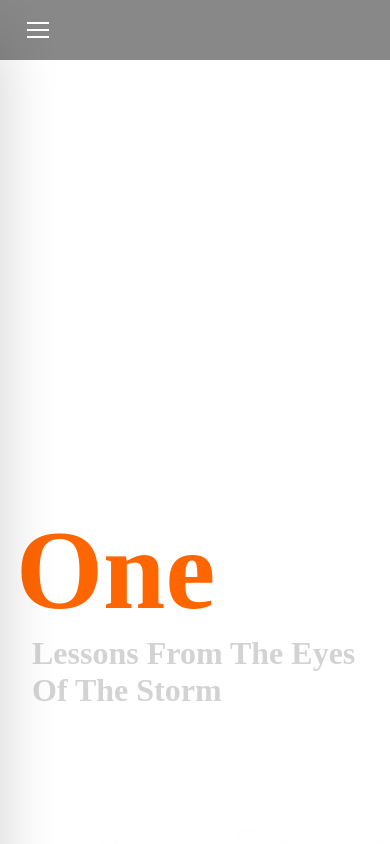
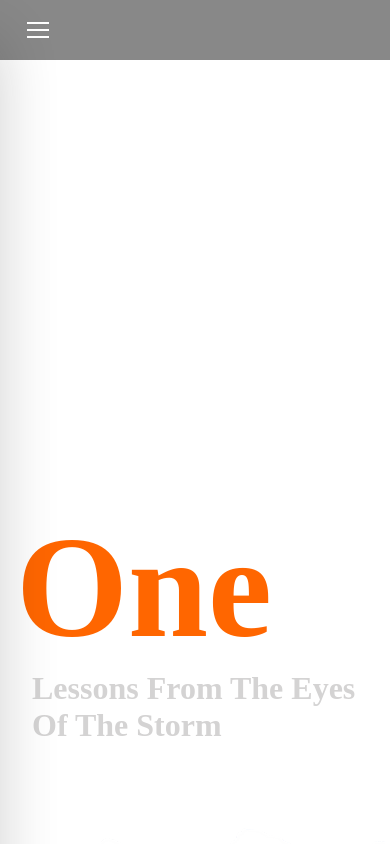
Before and after one commit to Komumech/SixPlusOne, a plain HTML site: page index.html in a window 390 px wide. Shown: the top 844 px of the page. Drawn offline with nearby package versions, Linux system fonts and the light colour scheme; a web font is replaced by a local one.

Commit message:
adjust nav-title margin and font size for better responsiveness

```diff
--- a/styles.css
+++ b/styles.css
@@ -408,7 +408,7 @@ body {
     }
 
     .nav-title{
-        margin-top: 5rem;
+        margin-top: 4rem;
         margin-left: 1rem;
     }
     .mobile-header--hidden {
@@ -466,6 +466,6 @@ body {
 
 @media (max-width: 668px){
     .nav-title{
-        font-size: 7rem;
+        font-size: 9rem;
     }
 }
```
